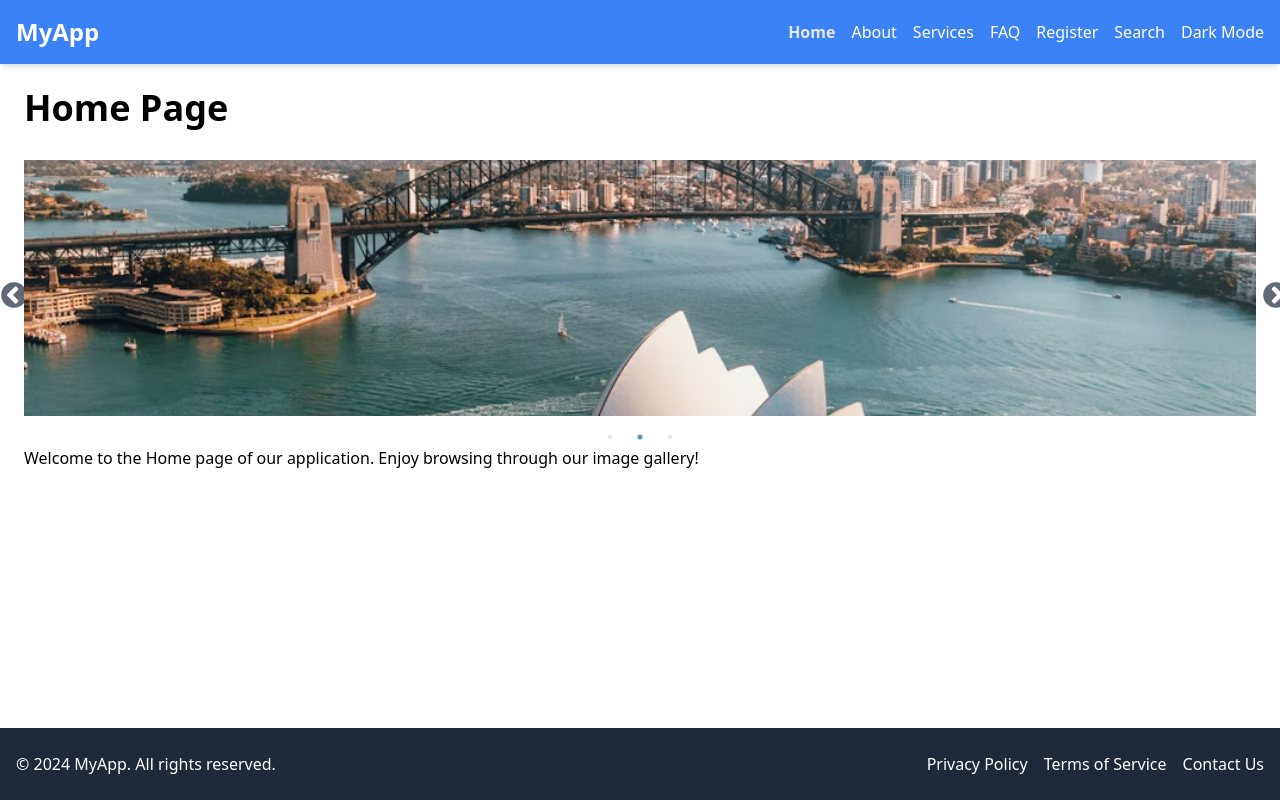
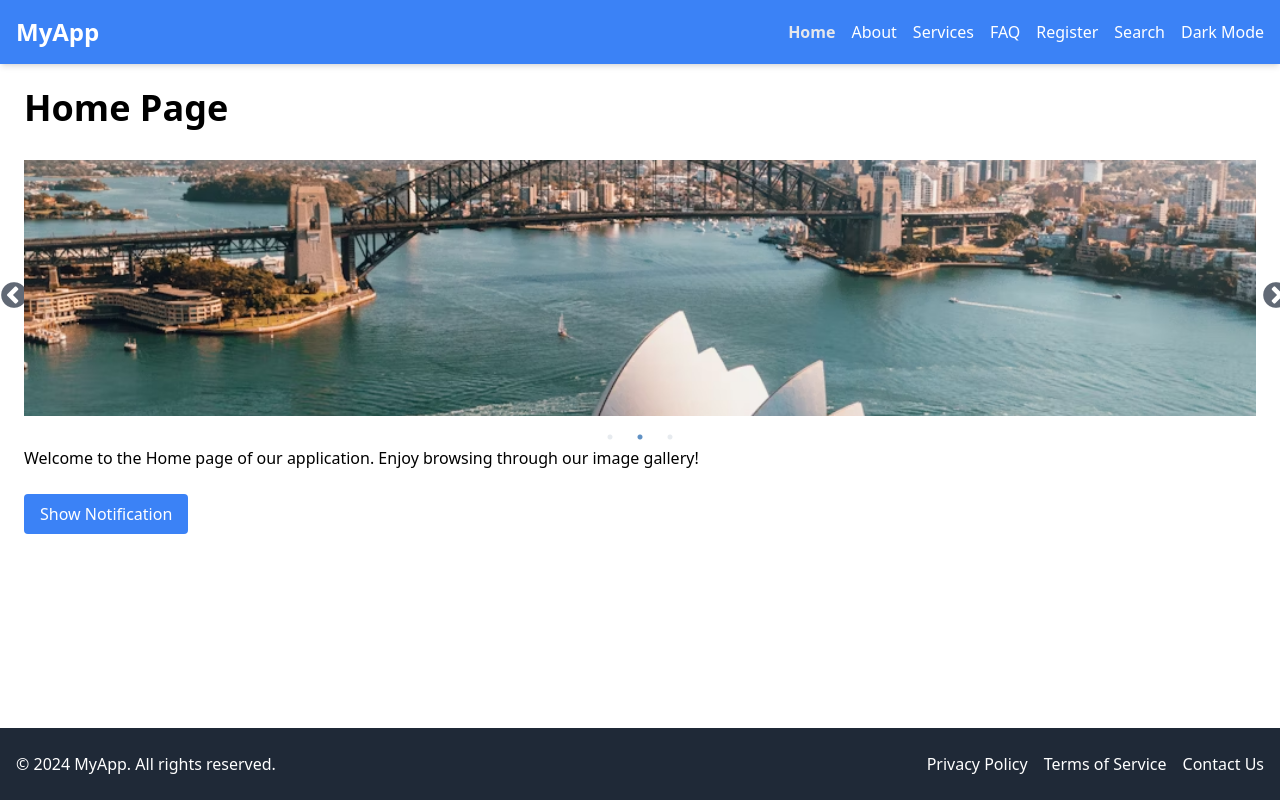
Before and after one commit to OwlPharaoh20/JS100Doc-3-4-react-responsive-navbar-and-footer, a React (Vite) app: page / in a window 1280 px wide. Built offline with nearby package versions, Linux system fonts and the light colour scheme.

Commit message:
Day 12, Develop a Modal Popup for Notifications or Messages

```diff
--- /dev/null
+++ b/src/components/Modal.jsx
@@ -0,0 +1,28 @@
+// src/components/Modal.jsx
+import React from 'react';
+
+const Modal = ({ isOpen, onClose, title, children }) => {
+  if (!isOpen) return null;
+
+  return (
+    <div className="fixed inset-0 flex items-center justify-center z-50">
+      {/* Overlay */}
+      <div
+        className="absolute inset-0 bg-black opacity-50"
+        onClick={onClose}
+      ></div>
+      {/* Modal Content */}
+      <div className="bg-white rounded shadow-lg z-10 max-w-md w-full mx-4">
+        <div className="px-4 py-2 border-b flex justify-between items-center">
+          <h2 className="text-xl font-semibold">{title}</h2>
+          <button onClick={onClose} className="text-gray-600 hover:text-gray-800">
+            &times;
+          </button>
+        </div>
+        <div className="p-4">{children}</div>
+      </div>
+    </div>
+  );
+};
+
+export default Modal;
--- a/src/pages/Home.jsx
+++ b/src/pages/Home.jsx
@@ -1,15 +1,44 @@
 // src/pages/Home.jsx
-import React from 'react';
+import React, { useState } from 'react';
 import ImageCarousel from '../components/ImageCarousel';
+import Modal from '../components/Modal';
 
 const Home = () => {
+  const [isModalOpen, setIsModalOpen] = useState(false);
+
+  const handleOpenModal = () => {
+    setIsModalOpen(true);
+  };
+
+  const handleCloseModal = () => {
+    setIsModalOpen(false);
+  };
+
   return (
     <div className="container mx-auto p-6">
-      <h1 className="text-4xl font-bold mb-4"> Home Page</h1>
+      <h1 className="text-4xl font-bold mb-4">Home Page</h1>
       <ImageCarousel />
       <p className="mt-6">
         Welcome to the Home page of our application. Enjoy browsing through our image gallery!
       </p>
+      <button
+        onClick={handleOpenModal}
+        className="bg-blue-500 text-white px-4 py-2 rounded hover:bg-blue-600 mt-6"
+      >
+        Show Notification
+      </button>
+
+      <Modal isOpen={isModalOpen} onClose={handleCloseModal} title="Notification">
+        <p>This is a sample notification message!</p>
+        <div className="mt-4 flex justify-end">
+          <button
+            onClick={handleCloseModal}
+            className="bg-blue-500 text-white px-4 py-2 rounded hover:bg-blue-600"
+          >
+            Close
+          </button>
+        </div>
+      </Modal>
     </div>
   );
 };
```
